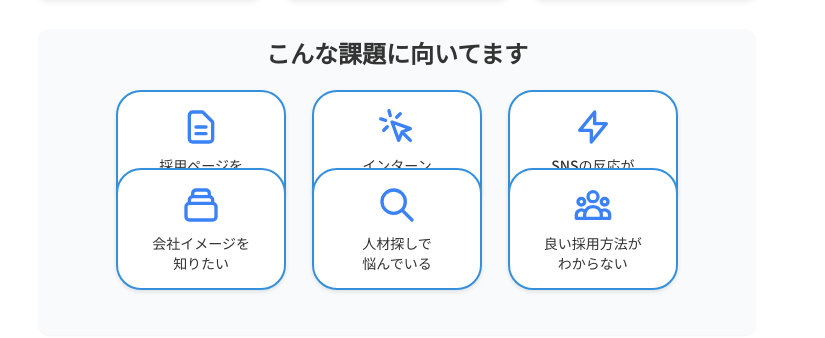
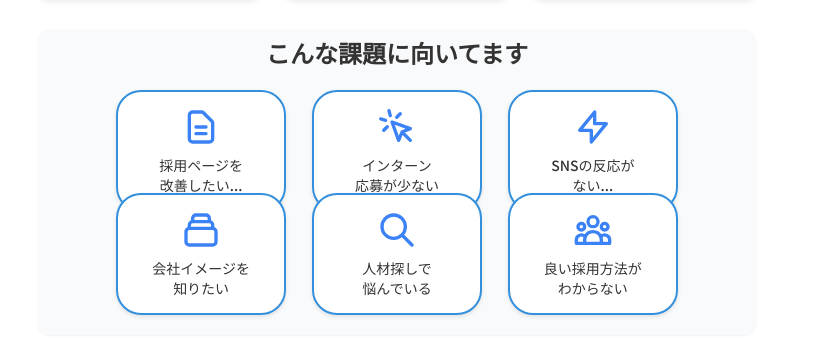
Before and after one commit to NSDKIT/voice_campus_lp, a plain HTML site: page index.html in a window 1280 px wide. Shown: the part 654-992 px from the top of the page, without its empty margins (243-1068 px from the left). Drawn offline with nearby package versions, Linux system fonts and the light colour scheme.

Commit message:
Update index.html

```diff
--- a/index.html
+++ b/index.html
@@ -224,18 +224,18 @@
 
         /* 下部3つ - 位置を調整 */
         .bubble-4 {
-            bottom: 15%;  /* 40%から5%に変更 */
+            bottom: 5%;  /* 40%から5%に変更 */
             left: 10%;
         }
 
         .bubble-5 {
-            bottom: 15%;  /* 40%から5%に変更 */
+            bottom: 5%;  /* 40%から5%に変更 */
             left: 50%;
             transform: translateX(-50%);
         }
 
         .bubble-6 {
-            bottom: 15%;  /* 40%から5%に変更 */
+            bottom: 5%;  /* 40%から5%に変更 */
             right: 10%;
         }
 
```
